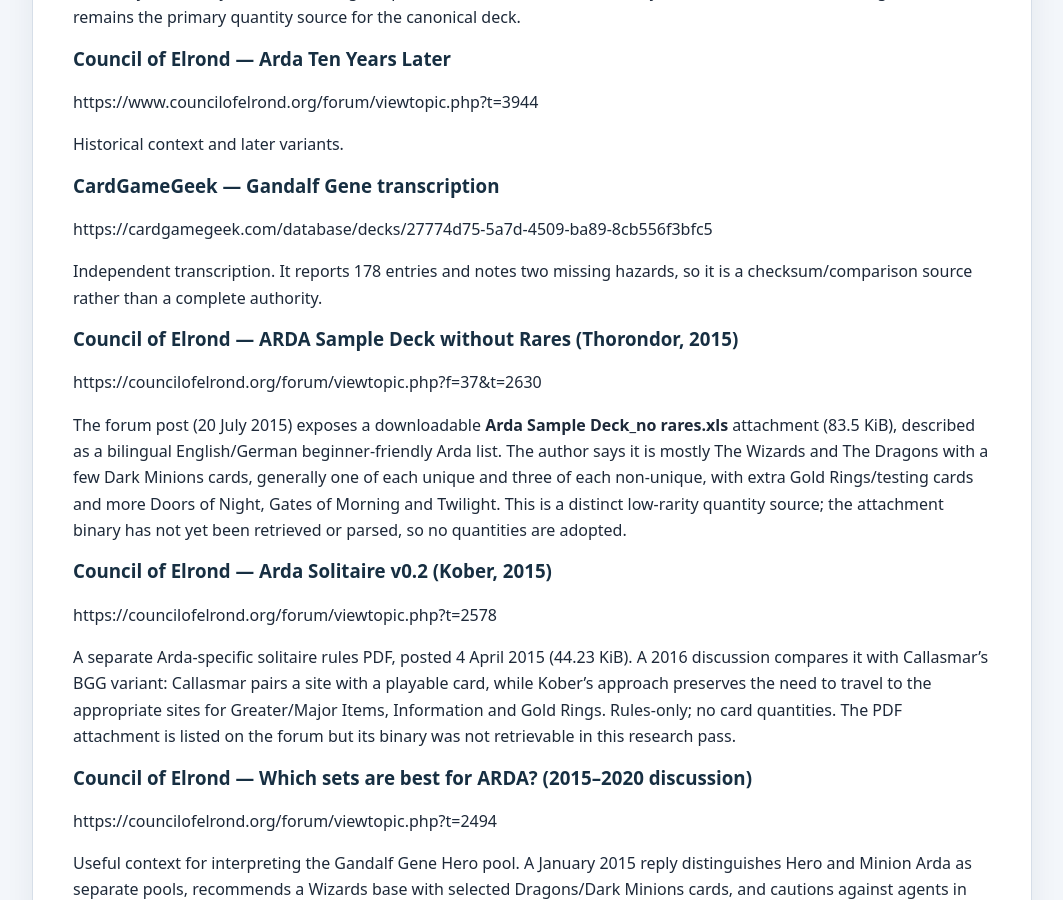
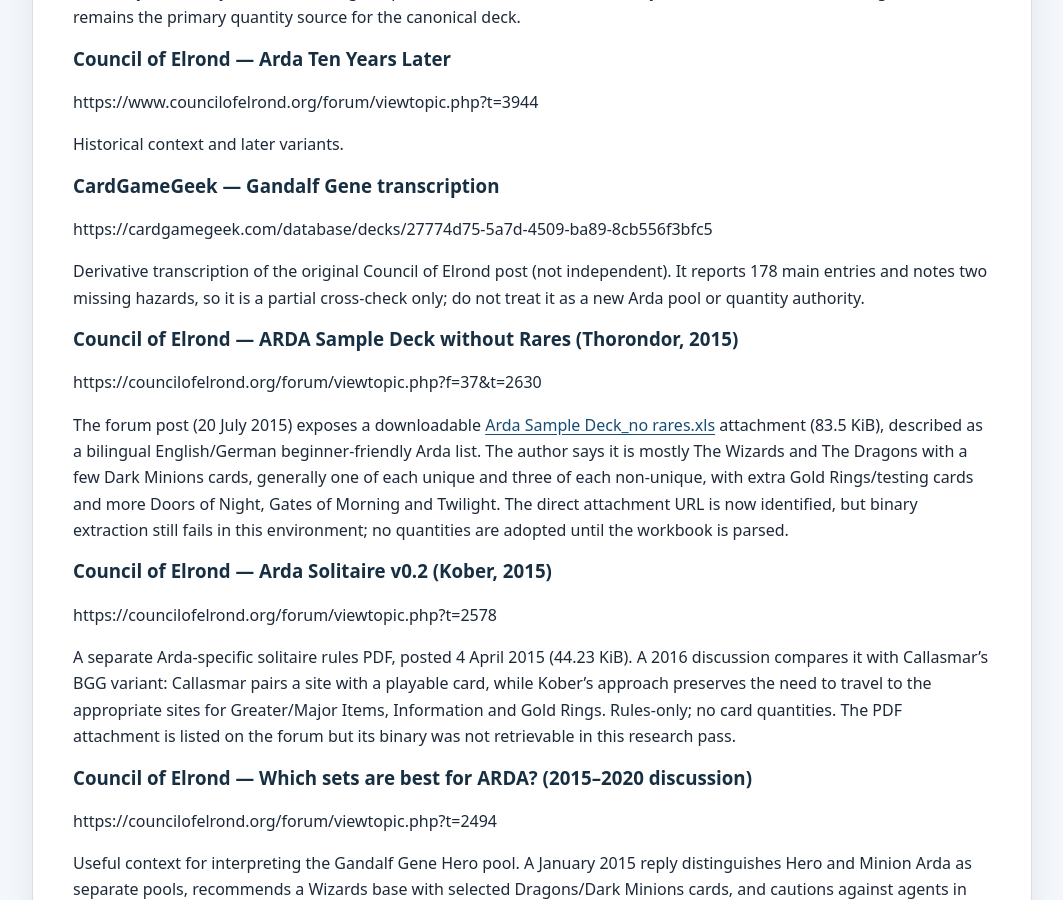
Before and after one commit to JamSpot/meccg-arda-master-database, a Jekyll site: the page built from docs/sources.md, in a window 1280 px wide and 900 px high, scrolled down 765 px. Shown: the whole window, without its empty margins (108-1171 px from the left). Built offline with Jekyll 4.4.1, drawn with Linux system fonts in a browser that asks for light colours; our own code applies the rules of GitHub Pages for plain Markdown files; some of the changed text lies outside the part shown.

Commit message:
Clarify Arda downloads and document Jose-san row extraction

```diff
--- a/docs/sources.md
+++ b/docs/sources.md
@@ -19,13 +19,13 @@ Historical context and later variants.
 ### CardGameGeek — Gandalf Gene transcription
 https://cardgamegeek.com/database/decks/27774d75-5a7d-4509-ba89-8cb556f3bfc5
 
-Independent transcription. It reports 178 entries and notes two missing hazards, so it is a checksum/comparison source rather than a complete authority.
+Derivative transcription of the original Council of Elrond post (not independent). It reports 178 main entries and notes two missing hazards, so it is a partial cross-check only; do not treat it as a new Arda pool or quantity authority.
 
 
 ### Council of Elrond — ARDA Sample Deck without Rares (Thorondor, 2015)
 https://councilofelrond.org/forum/viewtopic.php?f=37&t=2630
 
-The forum post (20 July 2015) exposes a downloadable **Arda Sample Deck_no rares.xls** attachment (83.5 KiB), described as a bilingual English/German beginner-friendly Arda list. The author says it is mostly The Wizards and The Dragons with a few Dark Minions cards, generally one of each unique and three of each non-unique, with extra Gold Rings/testing cards and more Doors of Night, Gates of Morning and Twilight. This is a distinct low-rarity quantity source; the attachment binary has not yet been retrieved or parsed, so no quantities are adopted.
+The forum post (20 July 2015) exposes a downloadable [Arda Sample Deck_no rares.xls](https://www.councilofelrond.org/forum/download/file.php?id=4091) attachment (83.5 KiB), described as a bilingual English/German beginner-friendly Arda list. The author says it is mostly The Wizards and The Dragons with a few Dark Minions cards, generally one of each unique and three of each non-unique, with extra Gold Rings/testing cards and more Doors of Night, Gates of Morning and Twilight. The direct attachment URL is now identified, but binary extraction still fails in this environment; no quantities are adopted until the workbook is parsed.
 
 ### Council of Elrond — Arda Solitaire v0.2 (Kober, 2015)
 https://councilofelrond.org/forum/viewtopic.php?t=2578
@@ -199,3 +199,14 @@ The author’s section totals are recorded as published, but independent row-by-
 - [Card Hunters HQ — The Wizards checklist](https://cardhuntershq.com/browse/meccg/TW/checklist) reports 500 entries and labels promo printings with rarity P. Its [data-sources page](https://cardhuntershq.com/sources) credits the Council of Elrond MECCG restoration archive, so this is a searchable mirror of that source, not an independent card-count check.
 - [MeCCG collecting archive](https://meccg.com/collecting/) separates English, German and other promo/misprint cards. Its English promo list includes The Iron Crown, The Arkenstone, Black Arrow, Fatty Bolger and Fury of the Iron Crown. Its German promo list includes A Pack at the Door, Swordmaster and Dwarven Axe. Lure of MECCG is listed separately under “Others” as a special card.
 - Use these pages to distinguish original expansion cards, official physical promotional printings, language-specific promos and special/community cards. Promo printings must not be silently counted as additional base-expansion cards. Lure of MECCG is excluded from the original ICE expansion inventory.
+
+
+### Jose-san Arda deck example — workbook extraction
+
+The Library copy ARDA.xls (311,808 bytes) is a card-list workbook with SET, TYPE, ALIGNMENT, RARITY, NAME, ARDA and FALTAN columns. Its workbook properties identify Jim Montanus as creator and José San Miguel as last editor (2 May 2010). This strongly matches the [Arda deck example by Jose-san in the BGG file archive](https://boardgamegeek.com/boardgame/1915/middle-earth/files).
+
+A row-level extraction of the ARDA quantity column confirms the previously reported Hero-compatible pool: **322 Avatar/Hero/Neutral card identities and 623 copies**. It contains **320 non-promo expansion identities / 620 copies**, plus two official promotional identities / three copies (Black Arrow x2 and Fatty Bolger x1). The expansion breakdown and promo rows are recorded in:
+- [Jose-san Hero expansion summary CSV](../data/jose-san-hero-expansion-summary.csv)
+- [Jose-san promo quantities CSV](../data/jose-san-promo-quantities.csv)
+
+Only Avatar, Hero and Neutral rows were used for this comparison. Minion and Stage rows were excluded from the active Hero research. The source's METW promo rows must remain separate from base-expansion quantities.
```
